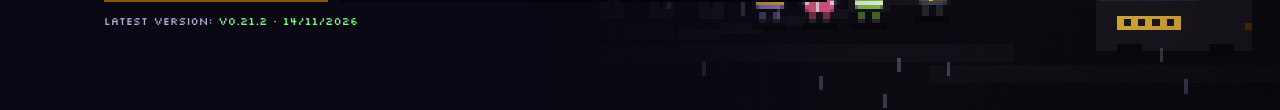
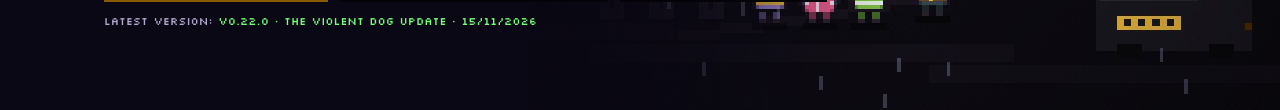
Before and after one commit to marci-glitch-ai/HUSHMONEY-FRIENDSLOP, a plain HTML site: page index.html in a window 1280 px wide. Shown: the part 578-688 px from the top of the page. Drawn offline with Linux system fonts and the light colour scheme.

Commit message:
v0.22.0 · The Violent Dog Update
Co-Authored-By: Claude Opus 5.5 <noreply@anthropic.com>
Claude-Session: https://claude.ai/code/session_012SicBo3g131iRHi8KpnauN

```diff
--- a/downloads/version.json
+++ b/downloads/version.json
@@ -1 +1 @@
-{"version":"0.21.2","date":"2026-11-14"}
+{"version": "0.22.0", "date": "2026-11-15", "name": "The Violent Dog Update", "changes": ["Redeem codes: type a code in the menu for tokens, items and titles", "Titles: earn them by playing and show them above your head, in the lobby and on the leaderboard", "Cart reworked: snappier steering, slides around door frames, no more getting stuck", "Online: gamble together at the roulette table", "Online: smoother movement and police chase for players who join", "The house intro only skips when everyone presses a button", "Quit to menu now really leaves the online game", "Lamps stay off while the power is cut", "The dog is still violent. That one is a feature."]}
--- a/index.html
+++ b/index.html
@@ -239,7 +239,7 @@ nav .right{display:flex;align-items:center}
 // show the current version
 fetch('downloads/version.json', { cache: 'no-store' })
   .then(r => r.ok ? r.json() : null)
-  .then(j => { if (j && j.version) document.querySelector('#ver b').textContent = 'v' + j.version + ' · ' + new Date(j.date).toLocaleDateString('en-GB'); else document.querySelector('#ver').style.display = 'none'; })
+  .then(j => { if (j && j.version) document.querySelector('#ver b').textContent = 'v' + j.version + (j.name ? ' · ' + j.name : '') + ' · ' + new Date(j.date).toLocaleDateString('en-GB'); else document.querySelector('#ver').style.display = 'none'; })
   .catch(() => { document.querySelector('#ver').style.display = 'none'; });
 </script>
 </body>
```
Also changed, not shown: 3 other files.
